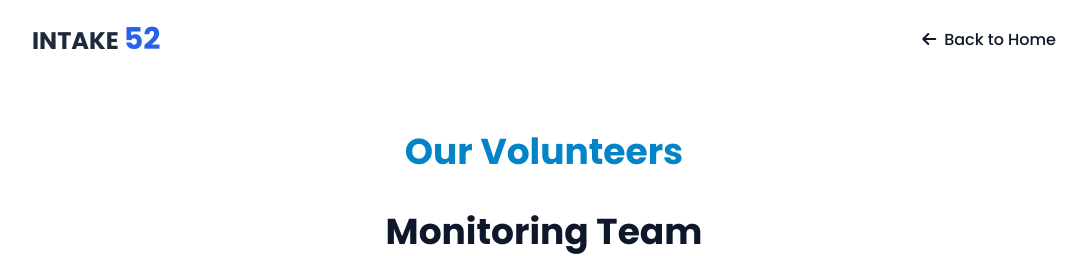
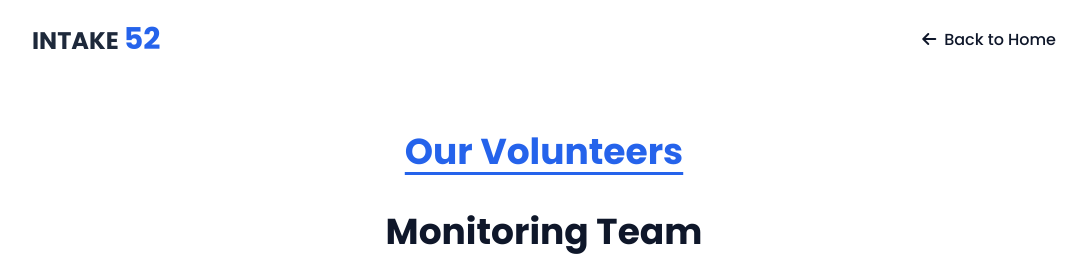
Before and after one commit to anas20023/IIPC_Final_Reg_Site, a website: page public/Our volunteers.html in a window 1280 px wide. Shown: the top 256 px of the page, without its empty margins (96-1183 px from the left). Drawn offline with Linux system fonts and the light colour scheme.

Commit message:
Update styling for "Our Volunteers" heading

```diff
--- a/public/Our volunteers.html
+++ b/public/Our volunteers.html
@@ -38,7 +38,7 @@
     <!-- News Section Starts Here -->
     <section
       class="center_d flex flex-col flex-wrap justify-between w-full lg:w-4/5 max-w-7xl mx-auto h-max mt-8 py-5 px-6 lg:px-0">
-      <h4 class="text-4xl text-center mb-10 font-bold text-sky-600">
+      <h4 class="text-4xl text-center mb-10 font-bold text-blue-600 underline underline-offset-8">
         Our Volunteers
       </h4>
       <h2 class="text-4xl font-bold text-center text-slate-900 mb-5">
```
Also changed, not shown: public/output.css.
